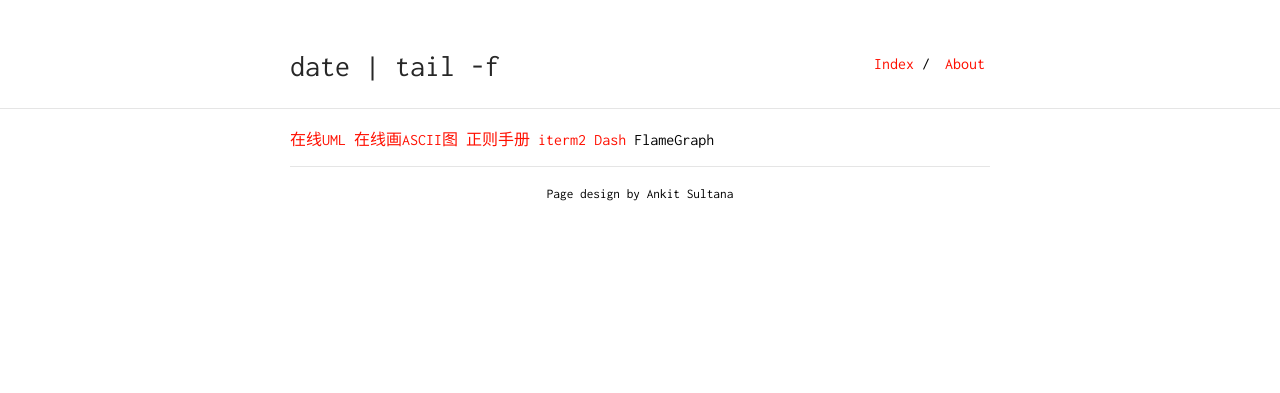
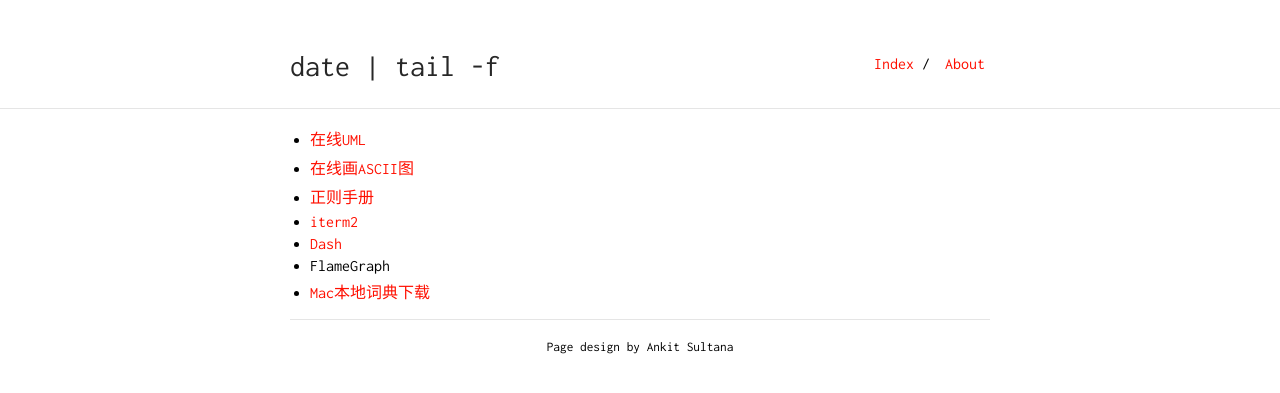
Before and after one commit to baobaoyeye/baobaoyeye.github.io, a Jekyll site: the page built from contents/tools/list.md, in a window 1280 px wide. Shown: the top 393 px of the page. Built offline with Jekyll 4.4.1, drawn with Linux system fonts in a browser that asks for light colours; our own code applies the rules of GitHub Pages for plain Markdown files.

Commit message:
add tools

```diff
--- a/contents/tools/list.md
+++ b/contents/tools/list.md
@@ -1,6 +1,7 @@
-[在线UML](https://www.draw.io/)
-[在线画ASCII图](http://asciiflow.com/)
-[正则手册](https://github.com/ziishaned/learn-regex/blob/master/translations/README-cn.md)
-[iterm2](https://www.iterm2.com/)
-[Dash](https://kapeli.com/dash)
-FlameGraph
+* [在线UML](https://www.draw.io/)
+* [在线画ASCII图](http://asciiflow.com/)
+* [正则手册](https://github.com/ziishaned/learn-regex/blob/master/translations/README-cn.md)
+* [iterm2](https://www.iterm2.com/)
+* [Dash](https://kapeli.com/dash)
+* FlameGraph
+* [Mac本地词典下载](http://download.huzheng.org/zh_CN/)
```
